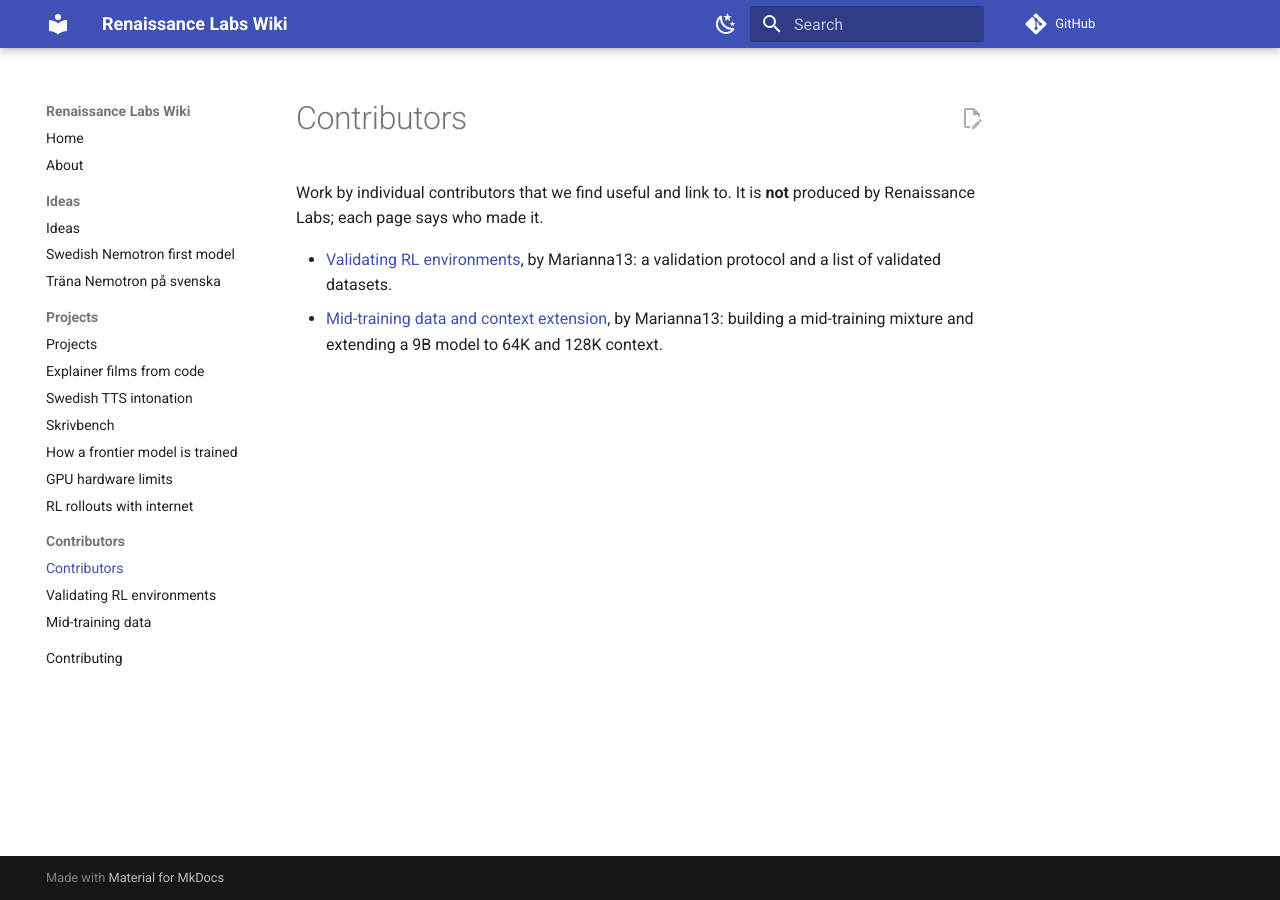
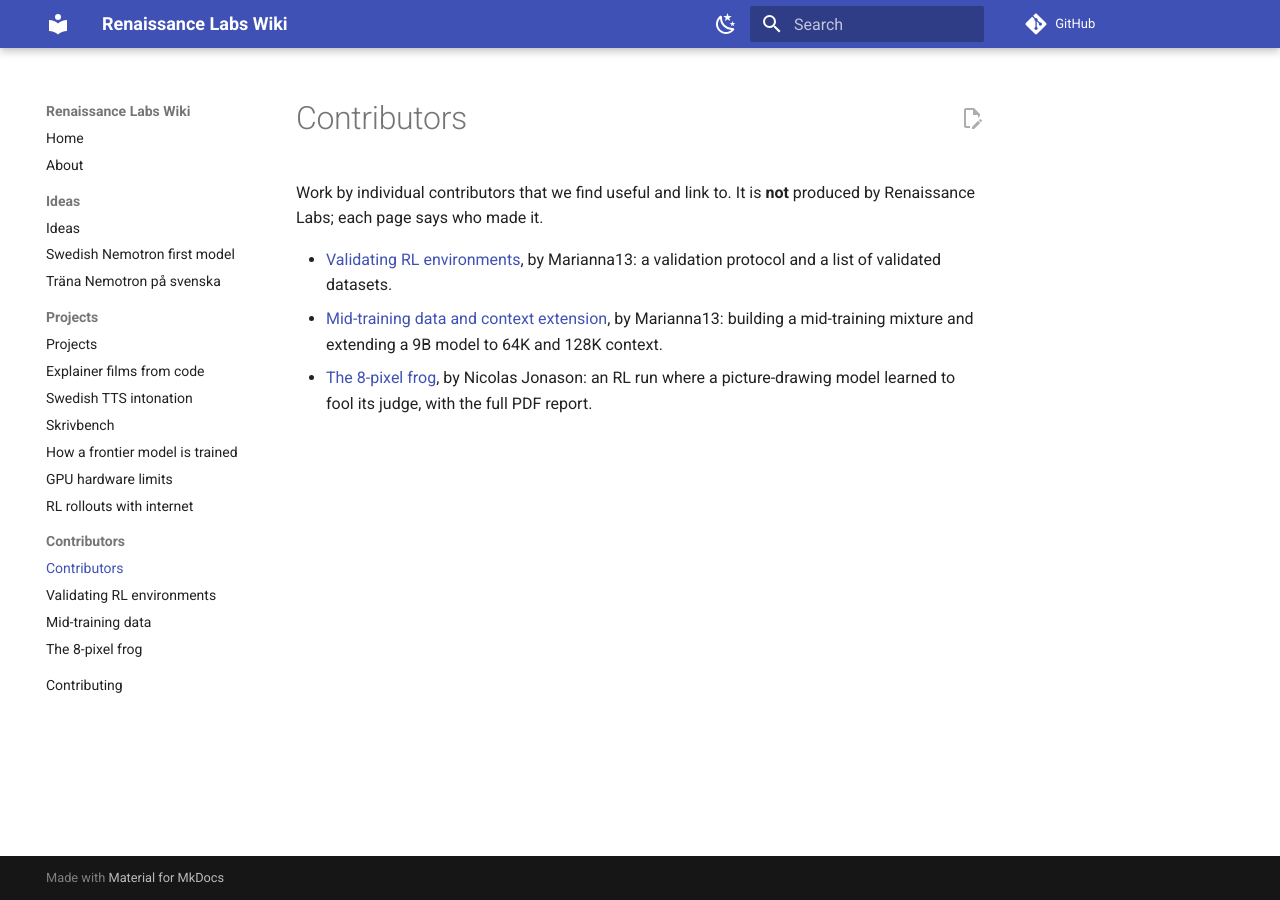
Before and after one commit to BirgerMoell/renaissancelabs-wiki, an MkDocs documentation site: the page built from docs/contributors/index.md, in a window 1280 px wide. Built offline with MkDocs 1.6.1 and Material for MkDocs 9.7.7, drawn with Linux system fonts in a browser that asks for light colours; comment, search, counter and statistics services are not loaded.

Commit message:
Add contributor page: Nicolas Jonason's 8-pixel frog RL report with embedded PDF
Co-Authored-By: Claude Sonnet 5.5 <noreply@anthropic.com>

```diff
--- a/docs/contributors/index.md
+++ b/docs/contributors/index.md
@@ -4,3 +4,4 @@ Work by individual contributors that we find useful and link to. It is **not** p
 
 - [Validating RL environments](marianna13-rl-validation.md), by Marianna13: a validation protocol and a list of validated datasets.
 - [Mid-training data and context extension](marianna13-midtraining-data.md), by Marianna13: building a mid-training mixture and extending a 9B model to 64K and 128K context.
+- [The 8-pixel frog](nicolas-8-pixel-frog.md), by Nicolas Jonason: an RL run where a picture-drawing model learned to fool its judge, with the full PDF report.
--- a/mkdocs.yml
+++ b/mkdocs.yml
@@ -50,6 +50,7 @@ nav:
       - contributors/index.md
       - Validating RL environments: contributors/marianna13-rl-validation.md
       - Mid-training data: contributors/marianna13-midtraining-data.md
+      - The 8-pixel frog: contributors/nicolas-8-pixel-frog.md
   - Contributing: contributing.md
 
 exclude_docs: |
```
Also changed, not shown: docs/contributors/nicolas-8-pixel-frog.md (added, +28 -0 lines), 1 other file.
